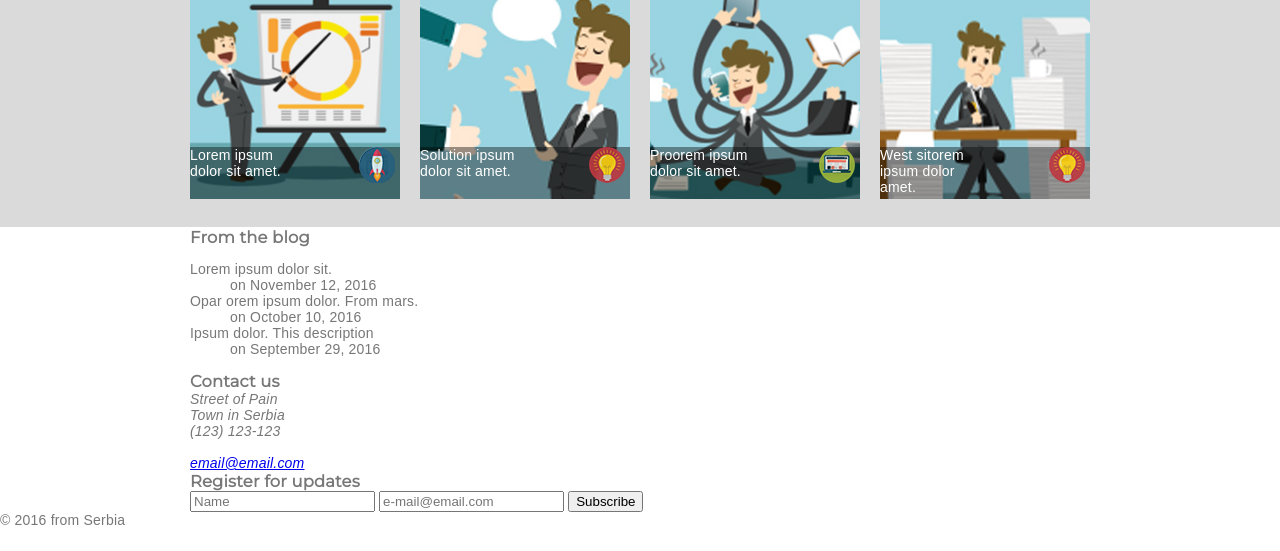
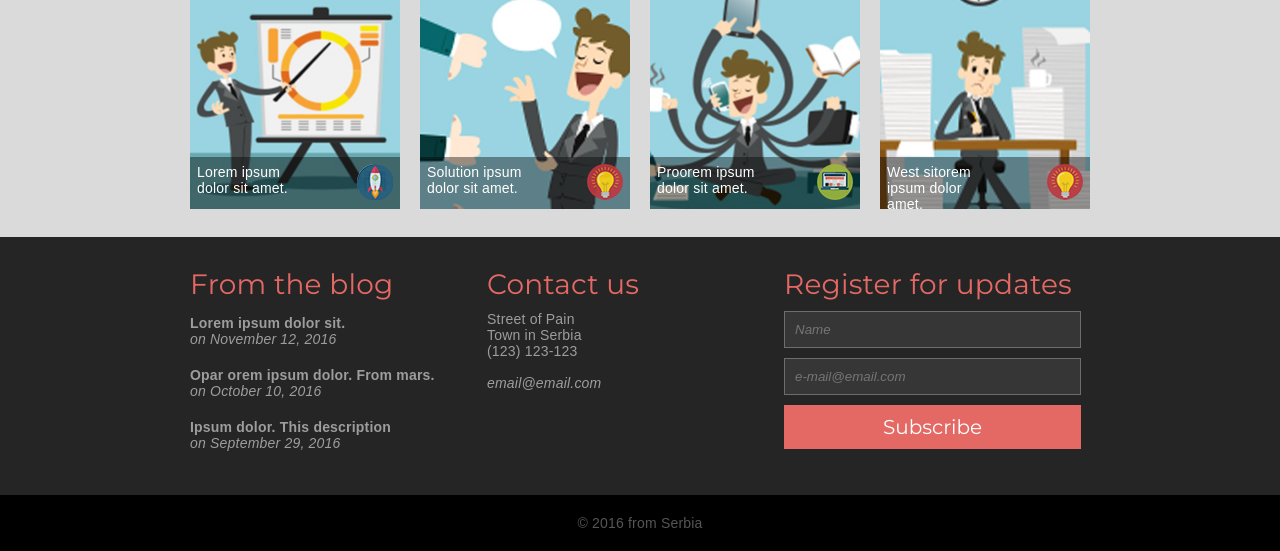
Before and after one commit to zolevs/ResponsiveFrontPage, a plain HTML site: page index.html in a window 1280 px wide. Shown: the part 703-1254 px from the top of the page. Before the commit the page ends 1231 px from the top, so only its background shows below. Drawn offline with Linux system fonts and the light colour scheme.

Commit message:
Footer styling

```diff
--- a/index.html
+++ b/index.html
@@ -113,7 +113,7 @@
 	 				<a href="mailto:email@email.com">email@email.com</a>
 	 			</address>
 	 		</div>
-	 		<div class="col-one-third">
+	 		<div class="col-one-third registration">
 	 			<h3>Register for updates</h3>
 	 			<form>
 	 				<input type="text" id="name" placeholder="Name" />
@@ -121,6 +121,7 @@
 	 				<button type="submit">Subscribe</button>
 	 			</form>
 	 		</div>
+	 		<div style="clear:both"></div> <!-- fiks za sredjivanje centriranja i floata -->
 	 	</div> <!-- end of container -->
 	 	<span class="copyright">&copy; 2016 from Serbia</span>
 	 </footer>
--- a/styles/style.css
+++ b/styles/style.css
@@ -140,7 +140,7 @@ header h3 {
 
 .portfolio-samples {
 	background-color: #dadada;
-	margin-top: 20px;
+	margin-top: 30px;
 	padding: 5px 0px 20px 0px;
 }
 .portfolio-list {
@@ -173,13 +173,15 @@ header h3 {
 
 .portfolio-list li span {
 	position: absolute;
-	box-sizing: border-box;
+	box-sizing: border-box; /* da nam se dizajn tekst filda ne razlije */
 	bottom: 0;
 	width: 210px;
 	height: 52px;
-	background-color: rgba(0,0,0,0.4)
+	background-color: rgba(0,0,0,0.4);
+	padding: 7px; /*ovaj padding pomera i tekst i ikonu */
 }
 .portfolio-list a {
+	/* ovo je tekst unutar tekst polja kao opis slike */
 	color: white;
 	text-decoration: none;
 	width: 105px;
@@ -188,5 +190,75 @@ header h3 {
 }
 .portfolio-list .sample-icon {
 	float: right;
-	padding-right: 5px;
 }
+/* ******** Footer */
+
+footer {
+	background-color: #252525;
+	color: #9D9D9D;
+	padding: 20px 0 80px 0;
+	position: relative;
+}
+footer h3 {
+	color: #e46965;
+	font-size: 28px;
+	font-weight: normal;
+	margin: 10px 0;
+}
+.col-one-third {
+	width: 33%;
+	float: left;
+}
+.footer-list dt {
+	font-weight: bold;
+}
+.footer-list dd {
+	margin-left: 0;
+	margin-bottom: 20px;
+	font-style: italic;
+}
+footer address {
+	font-style: normal;
+}
+footer address a {
+	color: #9d9d9d;
+	text-decoration: none;
+	font-style: italic;
+}
+
+footer address a:hover {
+	text-decoration: underline;
+	color: #717171;
+}
+footer .registration input {
+	width: 100%;
+	display: block;
+	background-color: #363636;
+	border: 1px solid #6d6d6d;
+	color: #454545;
+	padding: 10px;
+	margin-bottom: 10px;
+	font-style: italic;
+	box-sizing: border-box;
+}
+footer .registration button {
+	background-color:  #e46965;
+	border: none;
+	color: white;
+	font-family: 'Montserrat', sans-serif;
+	font-size: 20px;
+	width: 100%;
+	box-sizing: border-box;
+	padding: 10px;
+}
+
+footer .copyright {
+	width: 100%;
+	display: block;
+	background-color: #000;
+	color: #555;
+	text-align: center;
+	padding: 20px 0;
+	position: absolute;
+	bottom: 0;
+}
```
